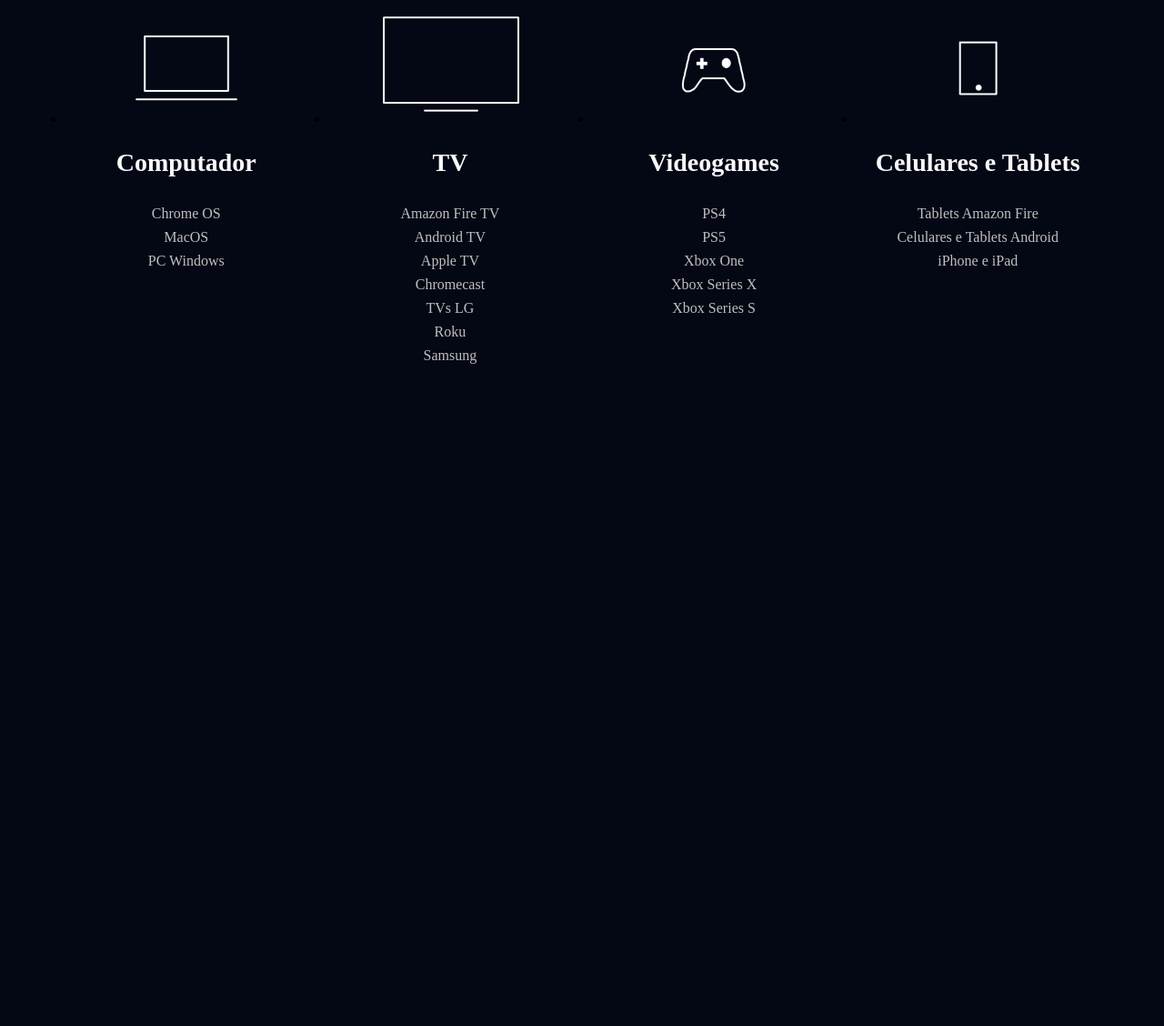
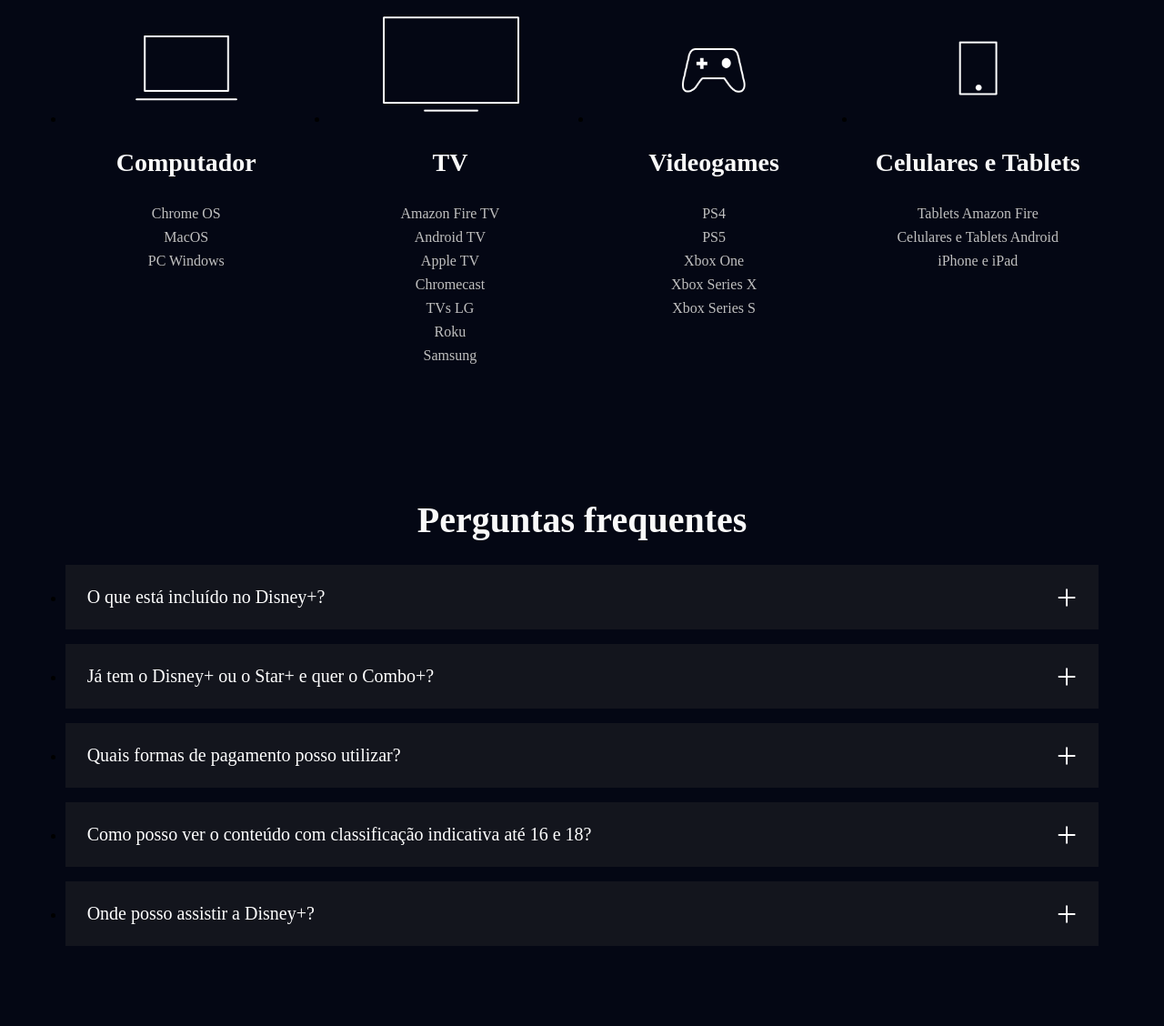
Before and after one commit to jvmazetti/clone_disney_plus_oficial, a website: page index.html in a window 1280 px wide. Shown: the part 3904-5032 px from the top of the page at 91% size. Before the commit the page ends 4379 px from the top, so only its background shows below. Drawn offline with nearby package versions, Linux system fonts and the light colour scheme; files that its build step writes are made by us from their sources; files whose address does not match are found by name.

Commit message:
criando o faq

```diff
--- a/index.html
+++ b/index.html
@@ -223,6 +223,70 @@
         </ul>
     </section>
 
+    <section class="faq">
+        <h2 class="title">Perguntas frequentes</h2>
+        <ul class="faq__questions">
+            <li class="faq__questions__item">
+                <div class="faq__questions__item__question" data-faq-question>
+                    O que está incluído no Disney+?
+                </div>
+                <div class="faq__questions__item__answer text--big">
+                    O Disney+ oferece:<br><br>
+                    <p> - Experiência de entretenimento exclusiva.</p><br>
+                    <p> - As melhores histórias da Disney, Pixar, Marvel, Star Wars e National Geographic, tudo em um só lugar.</p><br>
+                    <p> - Dowloads ilimitados em até 10 dispositivos compatíveis.</p><br>
+                    <p> - Mais de 300 títulos em 4K UHD e HDR.</p><br>
+                    <p> - A possibilidade de assistir em até 4 dispositivos compatíveis simultaneamente sem custo adicional.</p><br>
+                    <p> - IMAX Enhanced: disponível para alguns títulos da Marvel em dispositivos compatíveis com o Disney+.</p>
+                </div>
+            </li>
+
+            <li class="faq__questions__item">
+                <div class="faq__questions__item__question" data-faq-question>
+                    Já tem o Disney+ ou o Star+ e quer o Combo+?
+                </div>
+                <div class="faq__questions__item__answer text--big">
+                    Ao assinar o Combo+:<br><br>
+                    <p> - O valor da sua assinatura existente será descontado do preço do Combo+.</p><br>
+                    <p> - Se você assina o plano mensal, o valor que você paga mensalmente será descontado do preço do Combo+.</p><br>
+                    <p> - Se você tem uma assinatura anual do Disney+ cobrada diretamente pelo Disney+, não é possível mudar para o Combo+ no momento. Entre em contato com o suporte do Disney+ para conhecer suas opções.</p><br>
+                    <p> - Você vai receber um e-mail com os valores detalhados assim que finalizar o pagamento.</p><br>
+                    <p> - Lembre-se: você pode cancelar a assinatura quando quiser.</p><br>
+                    <p>No momento, apenas a assinatura mensal do Combo+ está disponível.</p>
+                </div>
+            </li>
+
+            <li class="faq__questions__item">
+                <div class="faq__questions__item__question" data-faq-question>
+                    Quais formas de pagamento posso utilizar?
+                </div>
+                <div class="faq__questions__item__answer text--big">
+                    Você pode utilizar: cartão de débito, cartão de crédito, PayPal, Mercado Pago, e também empresas parceiras como Google Play Store, App Store da Apple; Mercado Livre e provedores locais de TV, telefonia e internet.
+                </div>
+            </li>
+
+            <li class="faq__questions__item">
+                <div class="faq__questions__item__question" data-faq-question>
+                    Como posso ver o conteúdo com classificação indicativa até 16 e 18?
+                </div>
+                <div class="faq__questions__item__answer text--big">
+                    Para poder acessar o catálogo completo que inclui conteúdo com classificação indicativa até 16 e 18, todos os usuários do Disney+ na América Latina devem atualizar as configurações de controle parental do perfil. É possível restringir o conteúdo de cada perfil e também adicionar um PIN de bloqueio. Os usuários que preferirem manter a configuração atual vão continuar aproveitando o Disney+ com a classificação indicativa até 14, podendo alterá-la a qualquer momento em "Editar Perfis".
+                </div>
+            </li>
+
+            <li class="faq__questions__item">
+                <div class="faq__questions__item__question" data-faq-question>
+                    Onde posso assistir a Disney+?
+                </div>
+                <div class="faq__questions__item__answer text--big">
+                    O aplicativo do Disney+ está disponível em dispositivos móveis, navegadores, videogames, decodificadores e smart TVs. Confira a lista completa de dispositivos compatíveis na Central de Ajuda
+                </div>
+            </li>
+
+
+        </ul>
+    </section>
+
 
     <script src="./src/main.js"></script>
 </body>
--- a/src/main.js
+++ b/src/main.js
@@ -1,5 +1,6 @@
 document.addEventListener('DOMContentLoaded', function(){
     const buttons = document.querySelectorAll('[data-tab-button]');
+    const questions = document.querySelectorAll('[data-faq-question]');
 
     for (let i = 0; i < buttons.length; i++ ){
         buttons[i].addEventListener('click', function(botao){
@@ -11,7 +12,18 @@
             botao.target.classList.add('shows__tabs__button--is-active');
         })
     }
+
+    for (let i = 0; i < questions.length; i++) {
+        questions[i].addEventListener('click', abreOuFechaResposta);
+    }
 })
+
+function abreOuFechaResposta(elemento) {
+    const classe = 'faq__questions__item--is-open';
+    const elementoPai = elemento.target.parentNode;
+
+    elementoPai.classList.toggle(classe);
+}
 
 function removeBotaoAtivo (){
     const buttons = document.querySelectorAll('[data-tab-button]');
--- /dev/null
+++ b/src/styles/_faq.scss
@@ -0,0 +1,58 @@
+.faq {
+    padding: 5.6vw;
+
+    h2 {
+        text-align: center;
+        margin-bottom: 24px;
+    }
+
+    &__questions {
+
+        &__item {
+            background-color: #13151d;
+            margin-bottom: 16px;
+
+
+
+            &__question {
+                color: #fff;
+                font-size: 20px;
+                padding:24px;
+                display: block;
+                cursor: pointer;
+                position: relative;
+
+                &::after {
+                    content: '+';
+                    position: absolute;
+                    top:0;
+                    right: 24px;
+                    height: 100%;
+                    display: flex;
+                    align-items: center;
+                    font-size: 40px;
+                }
+            }
+
+            &__answer {
+                height: 0px;
+                overflow: hidden;
+                padding: 0 24px;
+                transition: height, 0.5s ease;
+            }
+
+            &--is-open {
+                .faq__questions__item__question::after {
+                    content: '-';
+                }
+
+                .faq__questions__item__answer {
+                    height: auto;
+                    padding-top: 24px;
+                    padding-bottom: 24px;
+                    transition: height, 0.5s ease;
+                }
+            }
+        }
+    }
+}
--- a/src/styles/main.scss
+++ b/src/styles/main.scss
@@ -4,6 +4,8 @@
 @use 'shows';
 @use 'plans';
 @use 'available-devices';
+@use 'faq';
+
 
 
 
```
